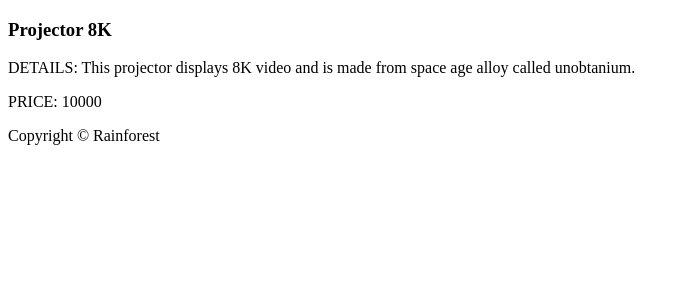
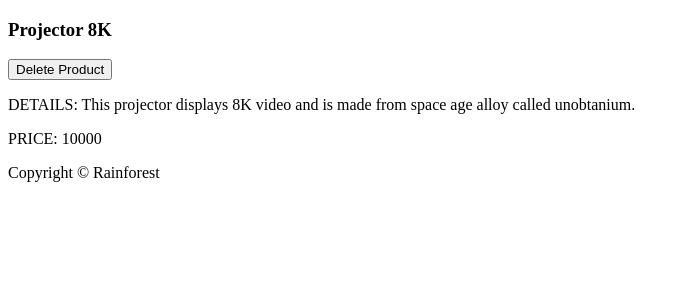
Before and after one commit to ShaheerC/PairProject_Rainforest, a Django app: page /rainforest/products/1 in a window 1280 px wide. Shown: the part 89-389 px from the top of the page, without its empty margins (0-690 px from the left). Run offline with Django 3.2, Linux system fonts and the light colour scheme; data comes from the database, SQL or seed files in the repository.

Commit message:
finished delete function as well as validations for creation form

```diff
--- a/rainforest/rainforest/models.py
+++ b/rainforest/rainforest/models.py
@@ -17,3 +17,10 @@
     class Meta:
         model = Product
         fields = ['name', 'description', 'price_in_cents']
+
+    def clean(self):
+        cleaned_data = super().clean()
+        description = cleaned_data.get('description')
+        price_in_cents = cleaned_data.get('price_in_cents')
+        if len(description) <= 10 or len(description) >=500:
+            self.add_error('description', 'Description must be between 10 and 500 characters long')
--- a/rainforest/rainforest/templates/product.html
+++ b/rainforest/rainforest/templates/product.html
@@ -1,6 +1,10 @@
 {% extends 'base.html' %}
 {% block content %}
     <H3>{{ product.name }}</H3>
+    <form action = "{% url 'delete_product' product.id %}" method="GET">
+        {% csrf_token %}
+        <input type="submit" value = "Delete Product">
+    </form>
     <p>DETAILS: {{ product.description }} </p>
     <p>PRICE: {{ product.price_in_cents }}</p>
 {% endblock %}
--- a/rainforest/rainforest/urls.py
+++ b/rainforest/rainforest/urls.py
@@ -23,5 +23,6 @@
     path('rainforest/products/', products_home ),
     path('rainforest/products/<int:id>', show_product, name='product_details'),
     path('rainforest/products/new', new),
-    path('rainforest/products/create', create)
+    path('rainforest/products/create', create),
+    path('rainforest/products/<int:product_id>/delete', delete_product, name='delete_product')
 ]
--- a/rainforest/rainforest/views.py
+++ b/rainforest/rainforest/views.py
@@ -28,3 +28,8 @@
     else:
         context = {'form': form}
         return render(request, 'form.html', context)
+
+def delete_product(request, product_id):
+    product = Product.objects.get(id = product_id)
+    product.delete()
+    return HttpResponseRedirect('/rainforest/products')
```
